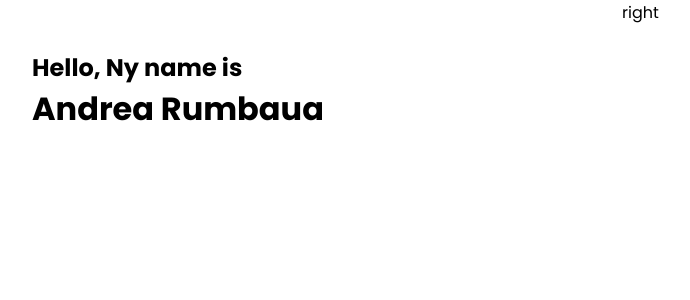
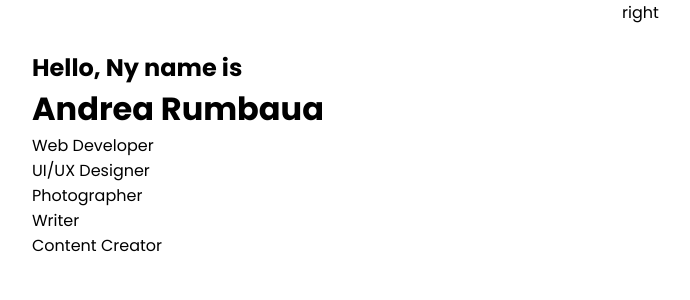
Before and after one commit to arumbaua366/portfolio_v2, a React (Create React App) app: page / in a window 1280 px wide. Shown: the top 300 px of the page, without its empty margins (18-708 px from the left). Built offline with nearby package versions, Linux system fonts and the light colour scheme.

Commit message:
added i-title items

```diff
--- a/src/components/intro/Intro.jsx
+++ b/src/components/intro/Intro.jsx
@@ -9,7 +9,11 @@ const Intro = () => {
           <h1 className="i-name">Andrea Rumbaua</h1>
           <div className="i-title">
             <div className="i-title-wrapper">
-              <div className="i-title-item"></div>
+              <div className="i-title-item">Web Developer</div>
+              <div className="i-title-item">UI/UX Designer</div>
+              <div className="i-title-item">Photographer</div>
+              <div className="i-title-item">Writer</div>
+              <div className="i-title-item">Content Creator</div>
             </div>
           </div>
         </div>
```
